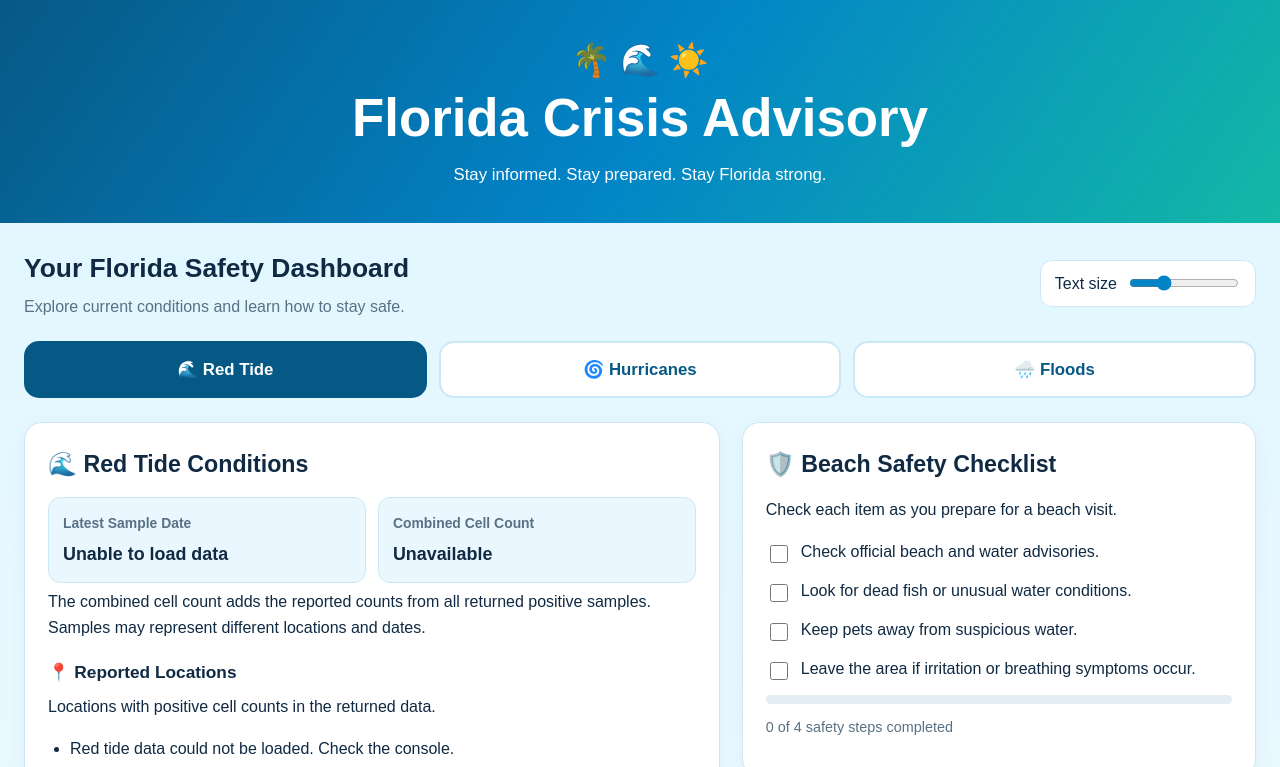
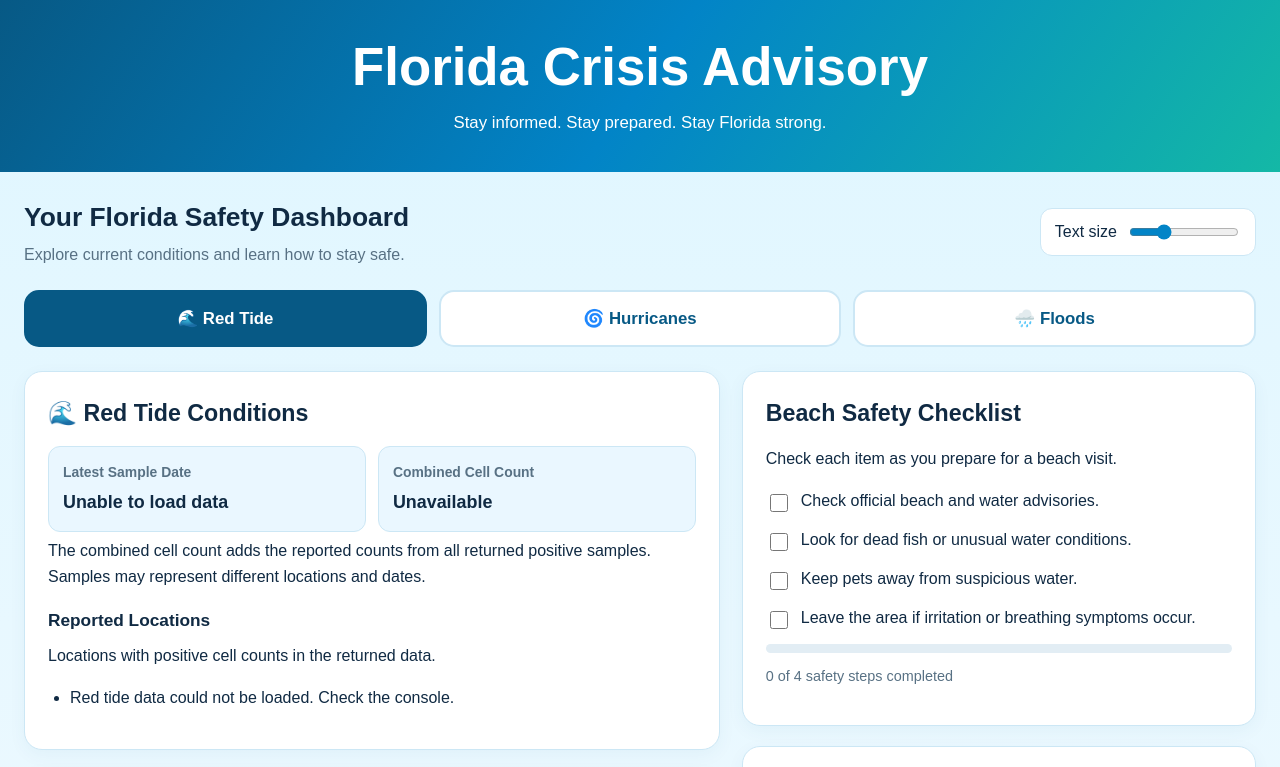
Before and after one commit to jakebriggs01134/Florida-Crisis-Advisory, a website: page index.html in a window 1280 px wide. Shown: the top 767 px of the page. Drawn offline with Linux system fonts and the light colour scheme; no server answers.

Commit message:
Changed some HTML

```diff
--- a/index.html
+++ b/index.html
@@ -378,7 +378,7 @@
 
 <body>
     <header>
-        <div class="header-icon" aria-hidden="true">🌴 🌊 ☀️</div>
+        <div class="header-icon" aria-hidden="true"></div>
         <h1>Florida Crisis Advisory</h1>
         <p>Stay informed. Stay prepared. Stay Florida strong.</p>
     </header>
@@ -447,7 +447,7 @@
                         </p>
 
                         <div style="margin-top: 18px;">
-                            <h3>📍 Reported Locations</h3>
+                            <h3>Reported Locations</h3>
                             <p>Locations with positive cell counts in the returned data.</p>
 
                             <ul class="location-list" id="redLocations">
@@ -481,7 +481,7 @@
 
                 <div>
                     <div class="card">
-                        <h2>🛡️ Beach Safety Checklist</h2>
+                        <h2>Beach Safety Checklist</h2>
                         <p>Check each item as you prepare for a beach visit.</p>
 
                         <div class="checklist">
@@ -537,7 +537,7 @@
 
                 <div>
                     <div class="card">
-                        <h2>🏠 Hurricane Preparedness</h2>
+                        <h2>Hurricane Preparedness</h2>
 
                         <p>
                             Prepare before a storm threatens your area.
@@ -594,7 +594,7 @@
 
                 <div>
                     <div class="card">
-                        <h2>🚨 Flood Safety</h2>
+                        <h2>Flood Safety</h2>
 
                         <div class="alert">
                             <strong>Turn Around, Don't Drown</strong>
```
